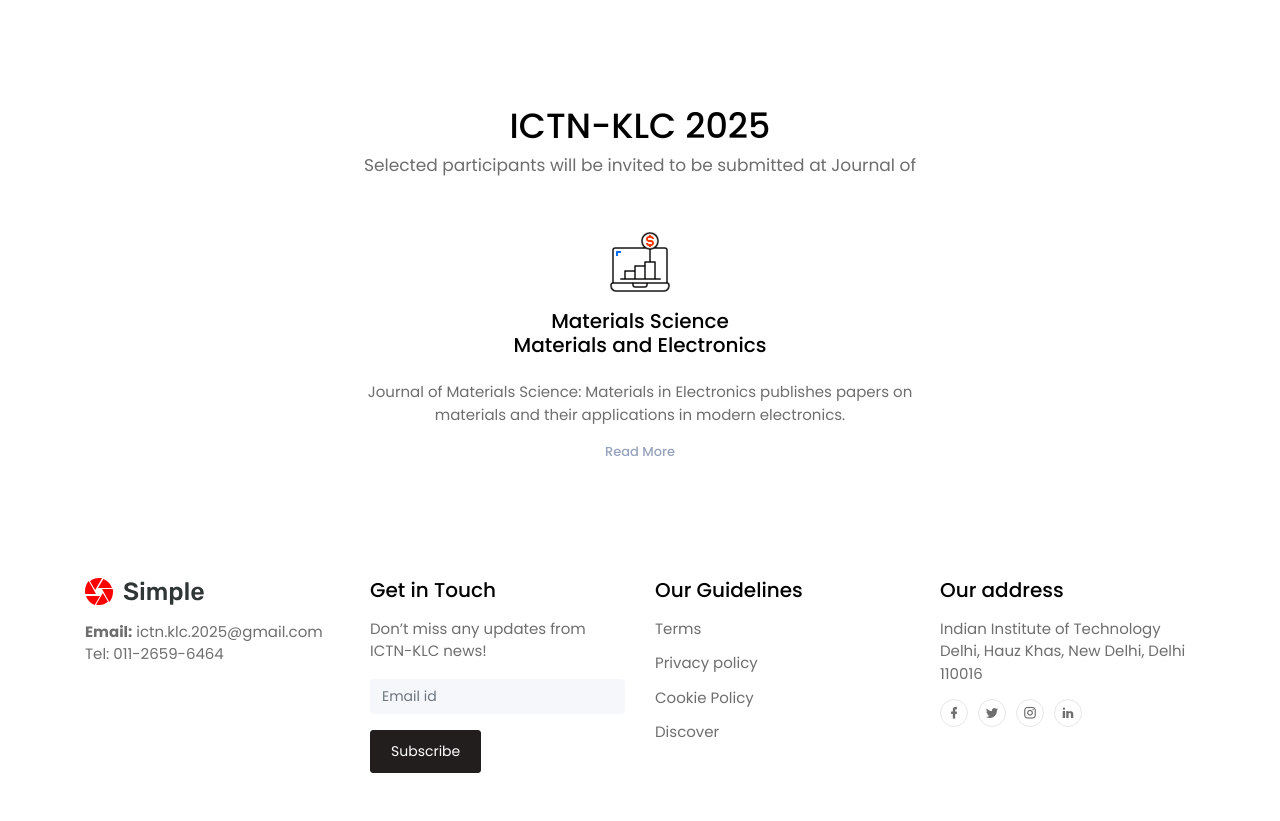
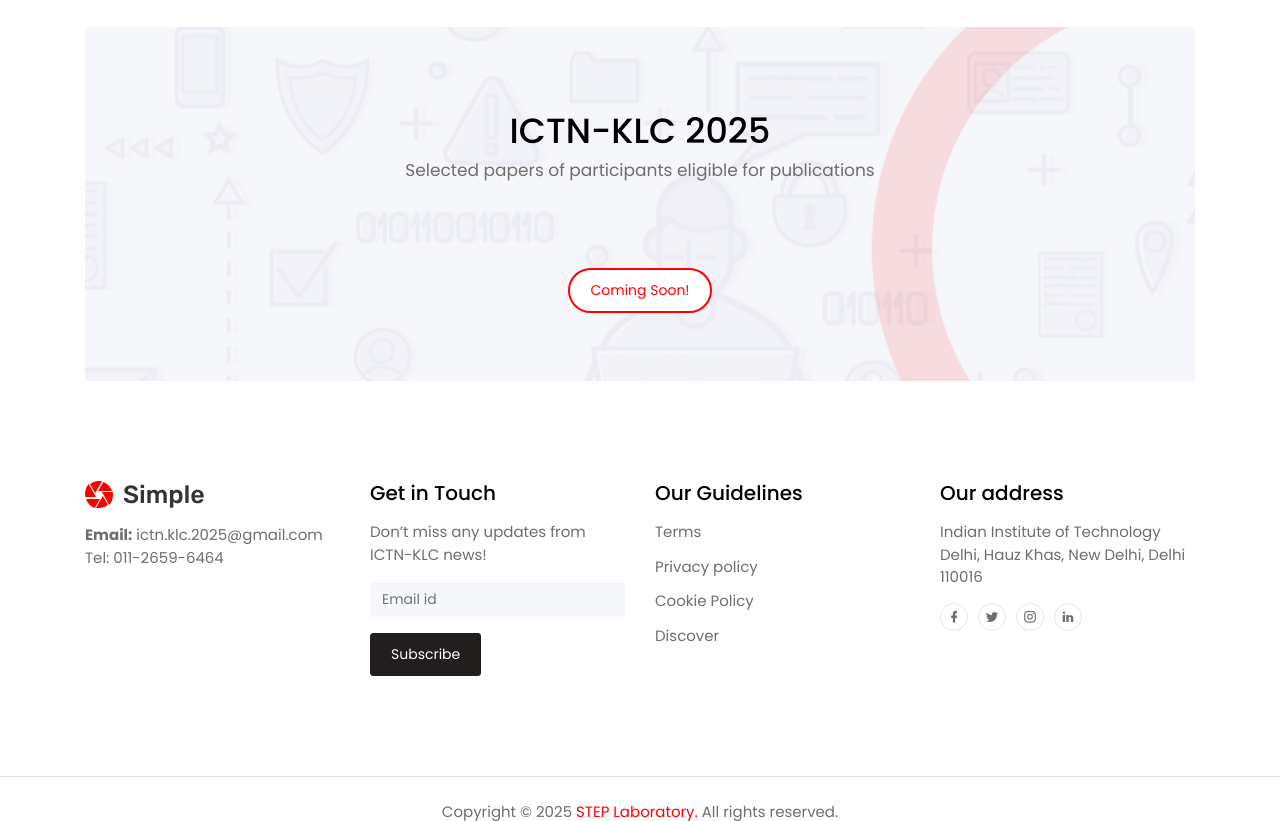
Before and after one commit to ictn-klc-2025/ictn2025, a Django app: page /publications in a window 1280 px wide. Shown: the part 155-976 px from the top of the page. Run offline with Django 4.2, Linux system fonts and the light colour scheme; some libraries are stand-ins or nearby versions.

Commit message:
updates on the template

```diff
--- a/templates/home.html
+++ b/templates/home.html
@@ -54,8 +54,7 @@
 <section class="contact-us" id="contact-section">
   <div class="contact-us-bgimage grid-margin" >
     <div class="row" style="-ms-flex-item-align: center;">
-      <div class="col-2 col-lg-2 pb-4" style="text-align: left">
-      </div>
+      <div class="col-2 col-lg-2 pb-4" style="text-align: left"></div>
       <div class="col-8 col-lg-8 pb-4" style="text-align: left">
         <ul>
           <li>Thin films/Nano-materials growth Novel techniques and concept</li>
@@ -67,8 +66,7 @@
           <li>Computational modelling and simulations</li>
         </ul>
       </div>
-      <div class="col-2 col-lg-2 pb-4" style="text-align: left">
-      </div>
+      <div class="col-2 col-lg-2 pb-4" style="text-align: left"></div>
     </div>
     <!-- <h4 class="px-3 px-md-0 m-0" data-aos="fade-down">Do you have your projects abstract?</h4> -->
       <h4 class="pt-1" data-aos="fade-down">Do you have your projects abstract?</h4>
--- a/templates/publications.html
+++ b/templates/publications.html
@@ -8,20 +8,13 @@
 
 
 {% block main %}
-      <section class="features-overview" id="features-section" >
+<!-- <section class="features-overview" id="features-section" >
     <div class="content-header">
       <h2>ICTN-KLC 2025</h2>
       <h6 class="section-subtitle text-muted">Selected participants will be invited to be submitted at Journal of</h6>
     </div>
     <div class="d-md-flex justify-content-between">
-          <div class="grid-margin d-flex justify-content-start">
-            <!-- <div class="features-width">
-              <img src="images/Group12.svg" alt="" class="img-icons">
-              <h5 class="py-3">Speed<br>Optimisation</h5>
-              <p class="text-muted">Lorem ipsum dolor sit amet, tincidunt vestibulum. Fusce egeabus consectetuer turpis, suspendisse.</p>
-              <a href="#"><p class="readmore-link">Readmore</p></a>
-            </div> -->
-          </div>
+      <div class="grid-margin d-flex justify-content-start"></div>
       <div class="grid-margin d-flex justify-content-center">
           <div class="features-width" style="text-align: center;">
               <img src="images/Group7.svg" alt="" class="img-icons">
@@ -30,13 +23,22 @@
               <a href="https://www.springer.com/journal/10854/" target="_blank"><p class="readmore-link">Read More</p></a>
           </div>
       </div>
-          <div class="grid-margin d-flex justify-content-end">
-            <!-- <div class="features-width">
-              <img src="images/Group5.svg" alt="" class="img-icons">
-              <h5 class="py-3">Content<br>Marketing</h5>
-              <p class="text-muted">Lorem ipsum dolor sit amet, tincidunt vestibulum. Fusce egeabus consectetuer turpis, suspendisse.</p>
-              <a href="#"><p class="readmore-link">Readmore</p></a>
-            </div> -->
+      <div class="grid-margin d-flex justify-content-end"></div>
+    </div>
+</section>  -->
+
+ <section class="contact-us" id="contact-section">
+
+  <div class="contact-us-bgimage grid-margin" >
+      <div class="content-header" style="padding-bottom: 5rem;">
+        <h2>ICTN-KLC 2025</h2>
+        <h6 class="section-subtitle text-muted">Selected papers of participants eligible for publications</h6>
+      </div>
+
+      <div data-aos="fade-up">
+        <a href="">
+        <button class="btn btn-rounded btn-outline-danger">Coming Soon!</button>
+        </a>
       </div>
   </div>
 </section>
```
Lines whose indentation alone changed are shown as unchanged.
